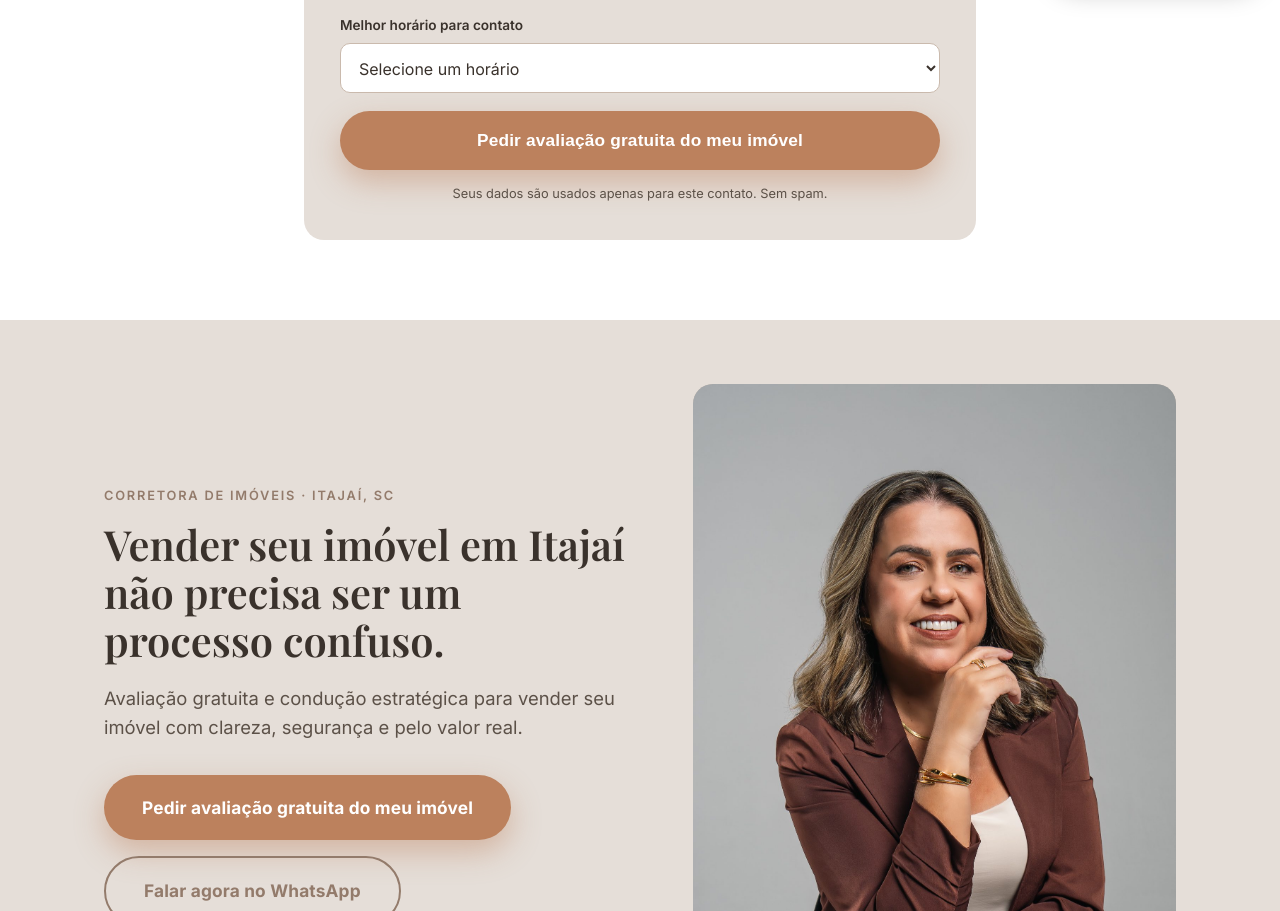
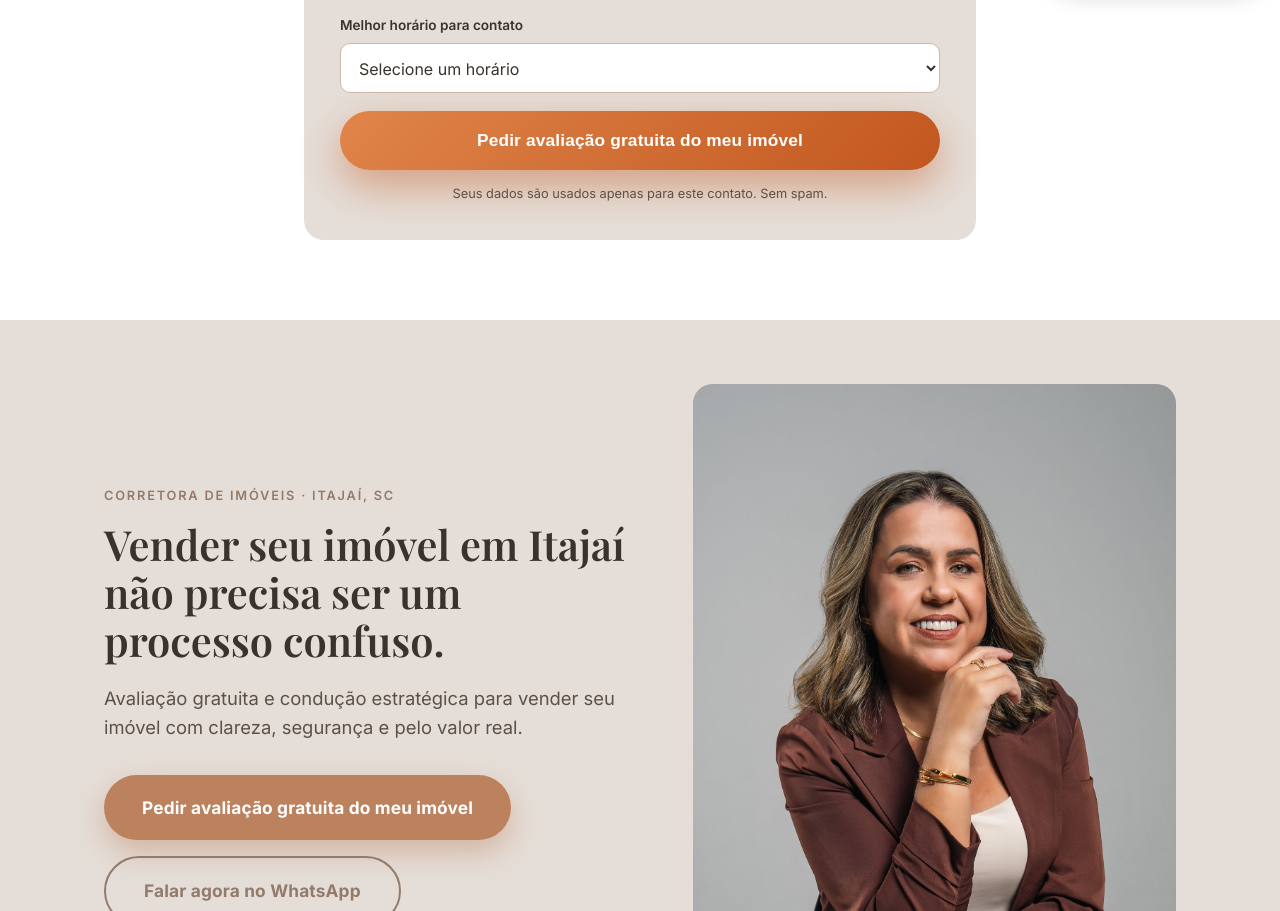
Before and after one commit to tonettogabriel/lp-graziela-marques, a plain HTML site: page index.html in a window 1280 px wide. Shown: the part 799-1710 px from the top of the page. Drawn offline with nearby package versions, Linux system fonts and the light colour scheme; a web font is replaced by a local one.

Commit message:
Deixa botao de envio do formulario mais vibrante e com destaque

```diff
--- a/index.html
+++ b/index.html
@@ -98,7 +98,21 @@ src="https://www.facebook.com/tr?id=1695615958429867&ev=PageView&noscript=1"
     color:var(--brown);
   }
   .btn-outline:hover{background:var(--brown);color:var(--white);}
-  .btn-wide{width:100%;}
+  .btn-wide{
+    width:100%;
+    background:linear-gradient(135deg,#E0854A,#C2571F);
+    box-shadow:0 16px 40px rgba(194,87,31,0.45);
+    animation:pulseGlow 2.4s ease-in-out infinite;
+  }
+  .btn-wide:hover{
+    transform:translateY(-2px) scale(1.02);
+    animation-play-state:paused;
+    box-shadow:0 20px 48px rgba(194,87,31,0.65);
+  }
+  @keyframes pulseGlow{
+    0%,100%{box-shadow:0 16px 40px rgba(194,87,31,0.45);}
+    50%{box-shadow:0 16px 48px rgba(194,87,31,0.75);}
+  }
 
   /* HEADER */
   header{
```
